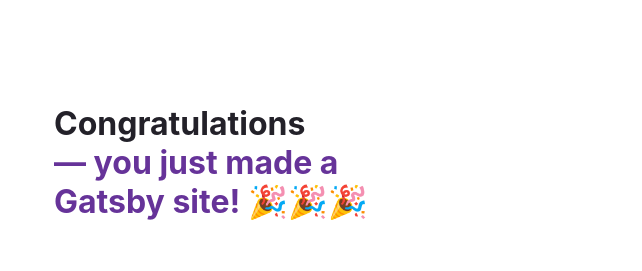
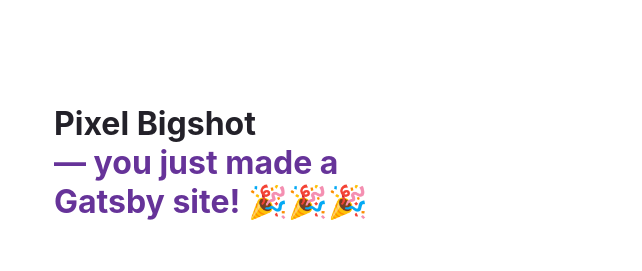
Before and after one commit to TonyHuo/nft, a Gatsby site: page / in a window 1280 px wide. Shown: the top 271 px of the page, without its empty margins (50-692 px from the left). Built offline with nearby package versions, Linux system fonts and the light colour scheme; Gatsby itself is replaced by a stand-in of ours.

Commit message:
rename project

```diff
--- a/src/pages/index.js
+++ b/src/pages/index.js
@@ -129,9 +129,9 @@
 const IndexPage = () => {
   return (
     <main style={pageStyles}>
-      <title>Home Page</title>
+      <title>Pixel Bigshot</title>
       <h1 style={headingStyles}>
-        Congratulations
+       Pixel Bigshot
         <br />
         <span style={headingAccentStyles}>— you just made a Gatsby site! </span>
         <span role="img" aria-label="Party popper emojis">
```
Also changed, not shown: 2 other files.
